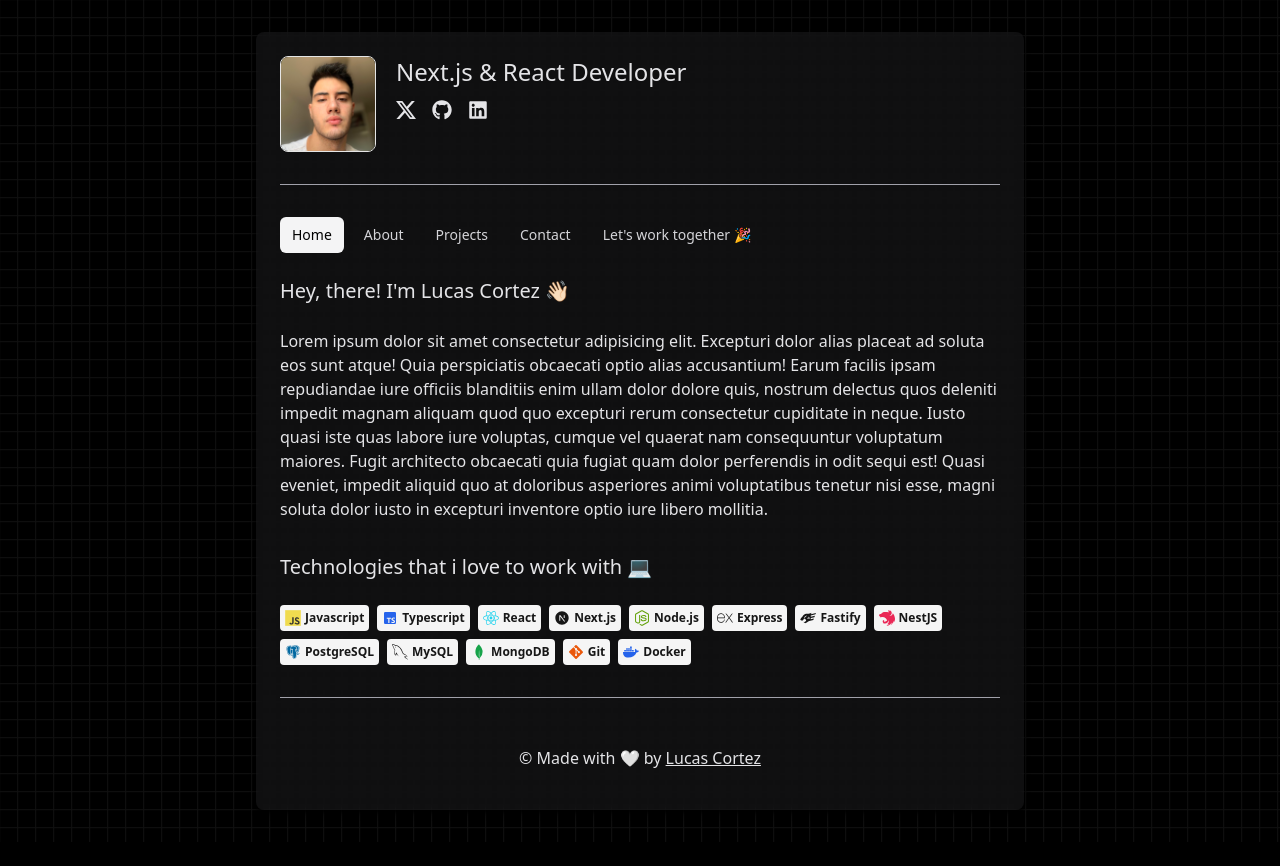
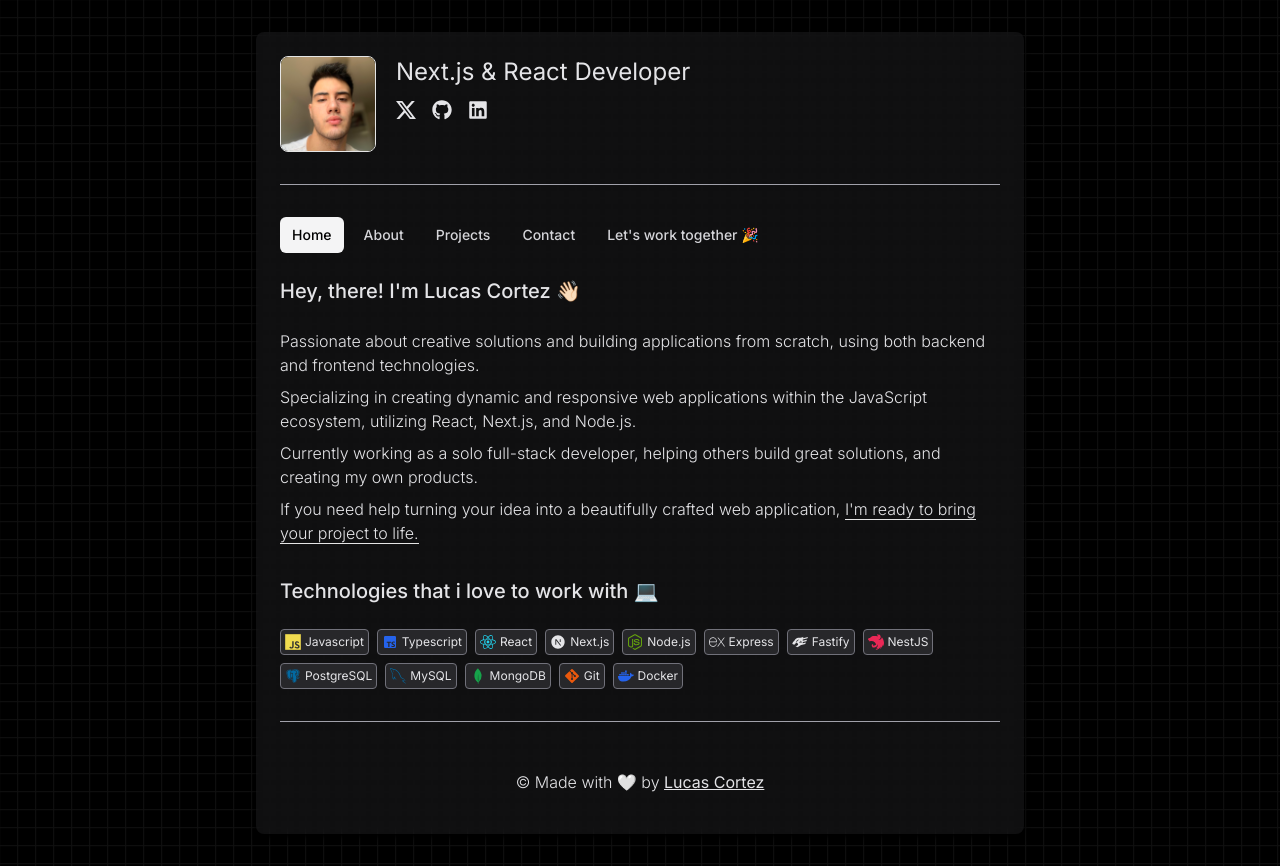
Before and after one commit to Lucas-Cortez/portfolio, a Next.js app: page / in a window 1280 px wide. Before the commit the page ends 842 px from the top, so only its background shows below. Built offline with nearby package versions, Linux system fonts and the light colour scheme.

Commit message:
chore: about

```diff
--- a/src/app/about/page.tsx
+++ b/src/app/about/page.tsx
@@ -1,6 +1,9 @@
 import { Animated } from "@/components/common/Animated";
 
 export default function AboutPage() {
+  const age = 24;
+  const experience = 4;
+
   return (
     <Animated>
       <section className="space-y-8">
@@ -8,14 +11,36 @@ export default function AboutPage() {
           <h2 className="text-xl font-medium hover:underline">My journey 👜</h2>
 
           <p className="font-light">
-            Lorem ipsum dolor sit amet consectetur adipisicing elit. Excepturi dolor alias placeat ad soluta
-            eos sunt atque! Quia perspiciatis obcaecati optio alias accusantium! Earum facilis ipsam
-            repudiandae iure officiis blanditiis enim ullam dolor dolore quis, nostrum delectus quos deleniti
-            impedit magnam aliquam quod quo excepturi rerum consectetur cupiditate in neque. Iusto quasi iste
-            quas labore iure voluptas, cumque vel quaerat nam consequuntur voluptatum maiores. Fugit
-            architecto obcaecati quia fugiat quam dolor perferendis in odit sequi est! Quasi eveniet, impedit
-            aliquid quo at doloribus asperiores animi voluptatibus tenetur nisi esse, magni soluta dolor iusto
-            in excepturi inventore optio iure libero mollitia.
+            Hello, my name is Lucas and I am {age} years old.
+            <br />
+            <br />I am originally from Brazil, where I still live. I have +{experience} years of experience in
+            software development and have always been fascinated by the idea of being able to build anything
+            with just a laptop in my hand.
+            <br />
+            <br />
+            I studied Information Systems for 4 years, where I developed a solid foundation for my career. My
+            first project for a real client was a milestone in my journey, focused on learning everything I
+            could about developing useful software using HTML, CSS, and JavaScript.
+            <br />
+            <br />
+            During my student journey, I secured my first job at a startup as a frontend developer. Later, I
+            became full-stack. Coincidentally, the company was very new, and I was the first hire. This
+            experience was invaluable, allowing me to improve both my technical and social skills. As the
+            company grew, I became a leader for the new team members, and we all grew together.
+            <br />
+            <br />
+            Over the years, I had the opportunity to work in other companies and learn new technologies to
+            create successful and scalable products. However, I always felt more comfortable dealing with
+            JavaScript ecosystem technologies, which led me to deepen my studies in this area.
+            <br />
+            <br />
+            In addition to programming, I am passionate about entrepreneurship and love discussing this topic.
+            I am also a fan of a healthy lifestyle and practice various sports, especially tennis and beach
+            tennis.
+            <br />
+            <br />
+            Currently, I am dedicating myself to building my life as an entrepreneur, trying to understand the
+            mindset of those on this journey and carving my own path to success.
           </p>
         </div>
 
--- a/src/app/layout.tsx
+++ b/src/app/layout.tsx
@@ -1,5 +1,5 @@
 import type { Metadata } from "next";
-import { Roboto } from "next/font/google";
+import { Roboto, Inter } from "next/font/google";
 import { ThemeProvider } from "@/providers/ThemeProvider";
 import "./globals.css";
 import { Header } from "@/components/common/Header";
@@ -8,12 +8,18 @@ import { Navigation } from "@/components/common/Navigation";
 import { Footer } from "@/components/common/Footer";
 import { Toaster } from "@/components/ui/toaster";
 
-const roboto = Roboto({
-  weight: ["100", "300", "400", "500", "700", "900"],
+// const roboto = Roboto({
+//   weight: ["100", "300", "400", "500", "700", "900"],
+//   subsets: ["latin"],
+//   style: ["italic", "normal"],
+//   display: "swap",
+//   variable: "--font-roboto",
+// });
+
+const inter = Inter({
   subsets: ["latin"],
-  style: ["italic", "normal"],
   display: "swap",
-  variable: "--font-roboto",
+  variable: "--font-inter",
 });
 
 export const metadata: Metadata = {
@@ -24,7 +30,7 @@ export const metadata: Metadata = {
 export default function RootLayout({ children }: Readonly<{ children: React.ReactNode }>) {
   return (
     <html lang="pt-BR" suppressHydrationWarning>
-      <body className={`${roboto.variable} bg-application text-zinc-200`}>
+      <body className={`${inter.className} bg-application text-zinc-200`}>
         <ThemeProvider attribute="class" defaultTheme="light" disableTransitionOnChange>
           <main className="min-h-screen p-8">
             <div className="mx-auto flex max-w-3xl flex-col gap-6 rounded-lg bg-zinc-800/40 p-6 shadow-md shadow-black backdrop-blur-sm">
--- a/src/app/page.tsx
+++ b/src/app/page.tsx
@@ -14,6 +14,7 @@ import { GrMysql } from "react-icons/gr";
 import { SiMongodb } from "react-icons/si";
 import { FaGitAlt } from "react-icons/fa6";
 import { FaDocker } from "react-icons/fa";
+import Link from "next/link";
 
 const TECHNOLOGIES = [
   { label: "Javascript", icon: <JavascriptIcon className="mr-1 h-4 w-4" /> },
@@ -25,7 +26,7 @@ const TECHNOLOGIES = [
   { label: "Fastify", icon: <SiFastify className="mr-1 h-4 w-4" /> },
   { label: "NestJS", icon: <SiNestjs className="mr-1 h-4 w-4 fill-[#ea2856]" /> },
   { label: "PostgreSQL", icon: <BiLogoPostgresql className="mr-1 h-4 w-4 fill-sky-700" /> },
-  { label: "MySQL", icon: <GrMysql className="fill-sky-800-500 mr-1 h-4 w-4" /> },
+  { label: "MySQL", icon: <GrMysql className="mr-1 h-4 w-4 fill-sky-700" /> },
   { label: "MongoDB", icon: <SiMongodb className="mr-1 h-4 w-4 fill-green-600" /> },
   { label: "Git", icon: <FaGitAlt className="mr-1 h-4 w-4 fill-orange-600" /> },
   { label: "Docker", icon: <FaDocker className="mr-1 h-4 w-4 fill-blue-600" /> },
@@ -38,45 +39,40 @@ export default function Home() {
         <div className="space-y-6">
           <h2 className="text-xl font-medium hover:underline">Hey, there! I&apos;m Lucas Cortez 👋🏻</h2>
 
-          <p className="font-light">
-            Lorem ipsum dolor sit amet consectetur adipisicing elit. Excepturi dolor alias placeat ad soluta
-            eos sunt atque! Quia perspiciatis obcaecati optio alias accusantium! Earum facilis ipsam
-            repudiandae iure officiis blanditiis enim ullam dolor dolore quis, nostrum delectus quos deleniti
-            impedit magnam aliquam quod quo excepturi rerum consectetur cupiditate in neque. Iusto quasi iste
-            quas labore iure voluptas, cumque vel quaerat nam consequuntur voluptatum maiores. Fugit
-            architecto obcaecati quia fugiat quam dolor perferendis in odit sequi est! Quasi eveniet, impedit
-            aliquid quo at doloribus asperiores animi voluptatibus tenetur nisi esse, magni soluta dolor iusto
-            in excepturi inventore optio iure libero mollitia.
-          </p>
+          <div className="space-y-2 font-light">
+            <p>
+              Passionate about creative solutions and building applications from scratch, using both backend
+              and frontend technologies.
+            </p>
+            <p>
+              Specializing in creating dynamic and responsive web applications within the JavaScript
+              ecosystem, utilizing React, Next.js, and Node.js.
+            </p>
+            <p>
+              Currently working as a solo full-stack developer, helping others build great solutions, and
+              creating my own products.
+            </p>
+            <p>
+              If you need help turning your idea into a beautifully crafted web application,{" "}
+              <Link href={"/lets-work-together"}>
+                <span className="border-b hover:text-white">
+                  I&apos;m ready to bring your project to life.
+                </span>
+              </Link>
+            </p>
+          </div>
         </div>
 
         <div className="space-y-6">
           <h2 className="text-xl font-medium hover:underline">Technologies that i love to work with 💻</h2>
-          {/* 💻🛠️⚒️🧰⚙️ */}
 
           <div className="flex flex-wrap gap-2">
             {TECHNOLOGIES.map(({ label, icon }) => (
-              <Badge variant={"secondary"} className="p-1" key={label}>
+              <Badge className="border-zinc-500 bg-zinc-800 p-1 font-normal text-zinc-200" key={label}>
                 {icon}
                 {label}
               </Badge>
             ))}
-            {/* <Badge variant={"secondary"} className="p-1">
-              <JavascriptIcon className="mr-1 h-4 w-4" />
-              Javascript
-            </Badge>
-            <Badge variant={"secondary"}>Typescript</Badge>
-            <Badge variant={"secondary"}>React</Badge>
-            <Badge variant={"secondary"}>Next.js</Badge>
-            <Badge variant={"secondary"}>Node.js</Badge>
-            <Badge variant={"secondary"}>Express</Badge>
-            <Badge variant={"secondary"}>Fastify</Badge>
-            <Badge variant={"secondary"}>NestJS</Badge>
-            <Badge variant={"secondary"}>PostgreSQL</Badge>
-            <Badge variant={"secondary"}>MySQL</Badge>
-            <Badge variant={"secondary"}>MongoDB</Badge>
-            <Badge variant={"secondary"}>Git</Badge>
-            <Badge variant={"secondary"}>Docker</Badge> */}
           </div>
         </div>
       </section>
--- a/src/components/common/Header.tsx
+++ b/src/components/common/Header.tsx
@@ -6,7 +6,7 @@ import { FaGithub, FaLinkedin } from "react-icons/fa";
 export function Header() {
   return (
     <header className="flex gap-5">
-      <div className="relative aspect-square h-24 w-24 overflow-hidden rounded-lg border-[1px]">
+      <div className="relative aspect-square h-fit w-24 overflow-hidden rounded-lg border-[1px]">
         <Image src={ProfileImage} alt="profile picture" />
       </div>
 
```
